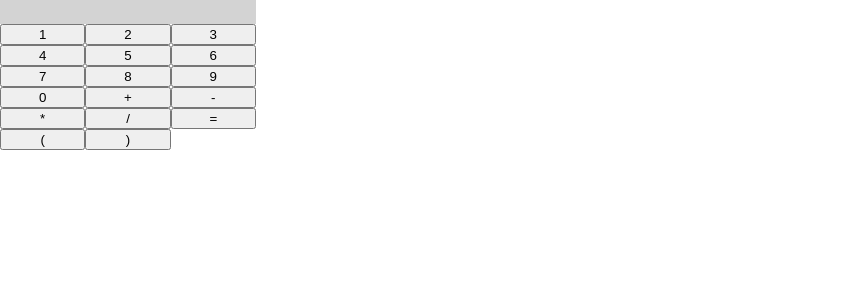
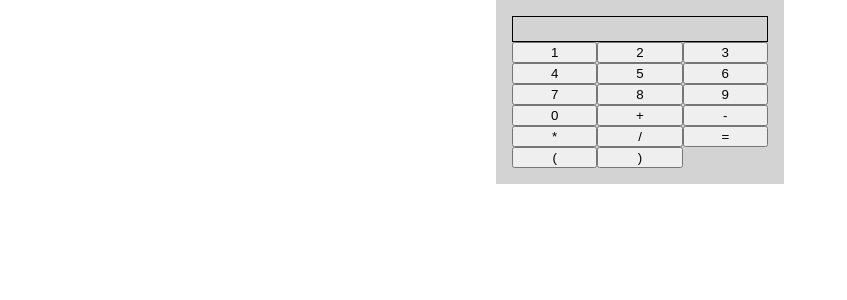
Before and after one commit to joekerek/nextjs-calculator, a Next.js app: page / in a window 1280 px wide. Shown: the top 300 px of the page, without its empty margins (0-847 px from the left). Built offline with nearby package versions, Linux system fonts and the light colour scheme.

Commit message:
Center calculator on screen

```diff
--- a/styles/globals.css
+++ b/styles/globals.css
@@ -11,16 +11,16 @@ a {
   text-decoration: none;
 }
 
-* {
-  box-sizing: border-box;
-}
-
 .calculator {
+  margin: 0 auto;
+  padding: 1rem;
+  background-color: lightgray;
   max-width: 16rem;
   display: grid;
 }
 
 .screen {
+  border: 1px solid;
   background-color: lightgray;
   min-height: 1.5rem;
 }
```
